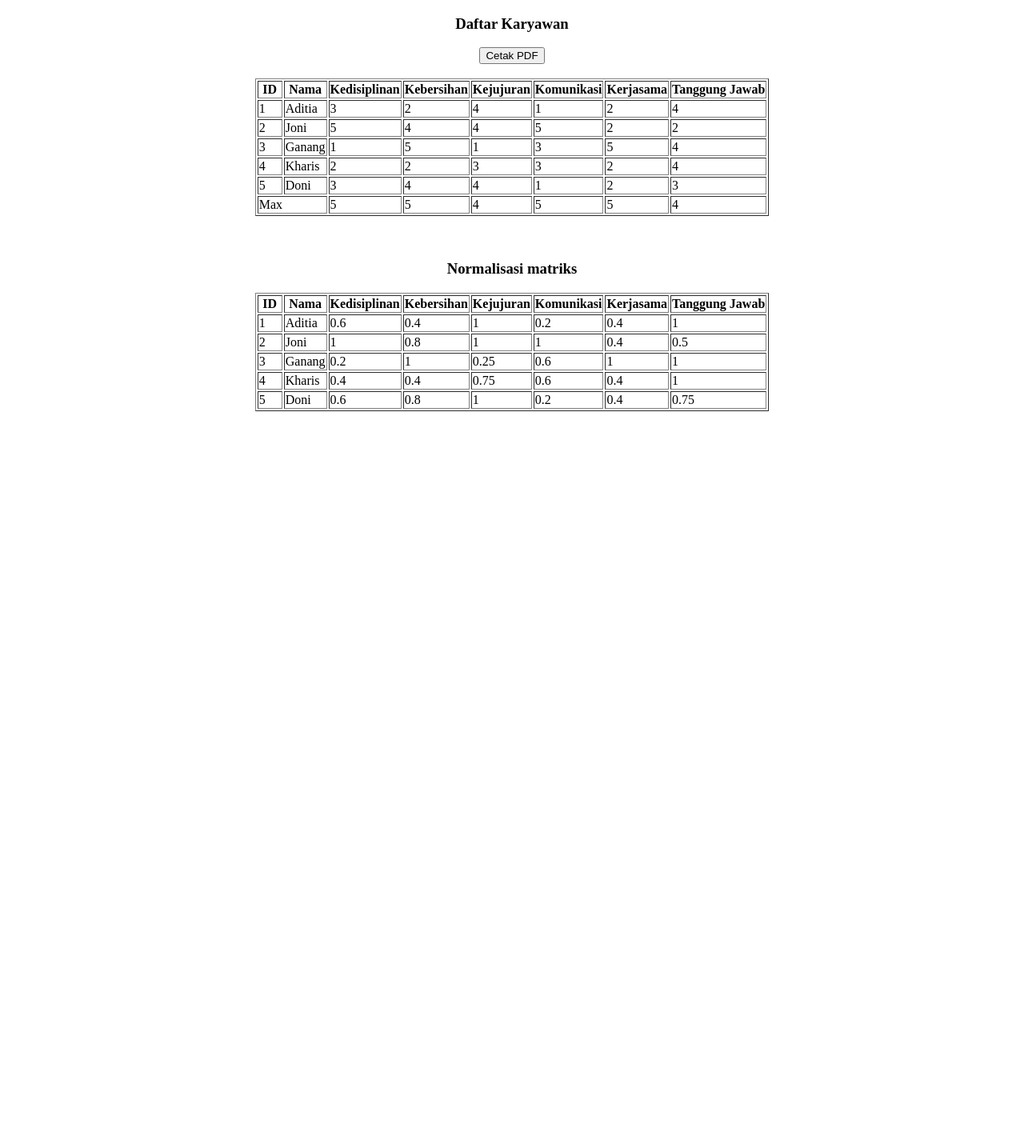
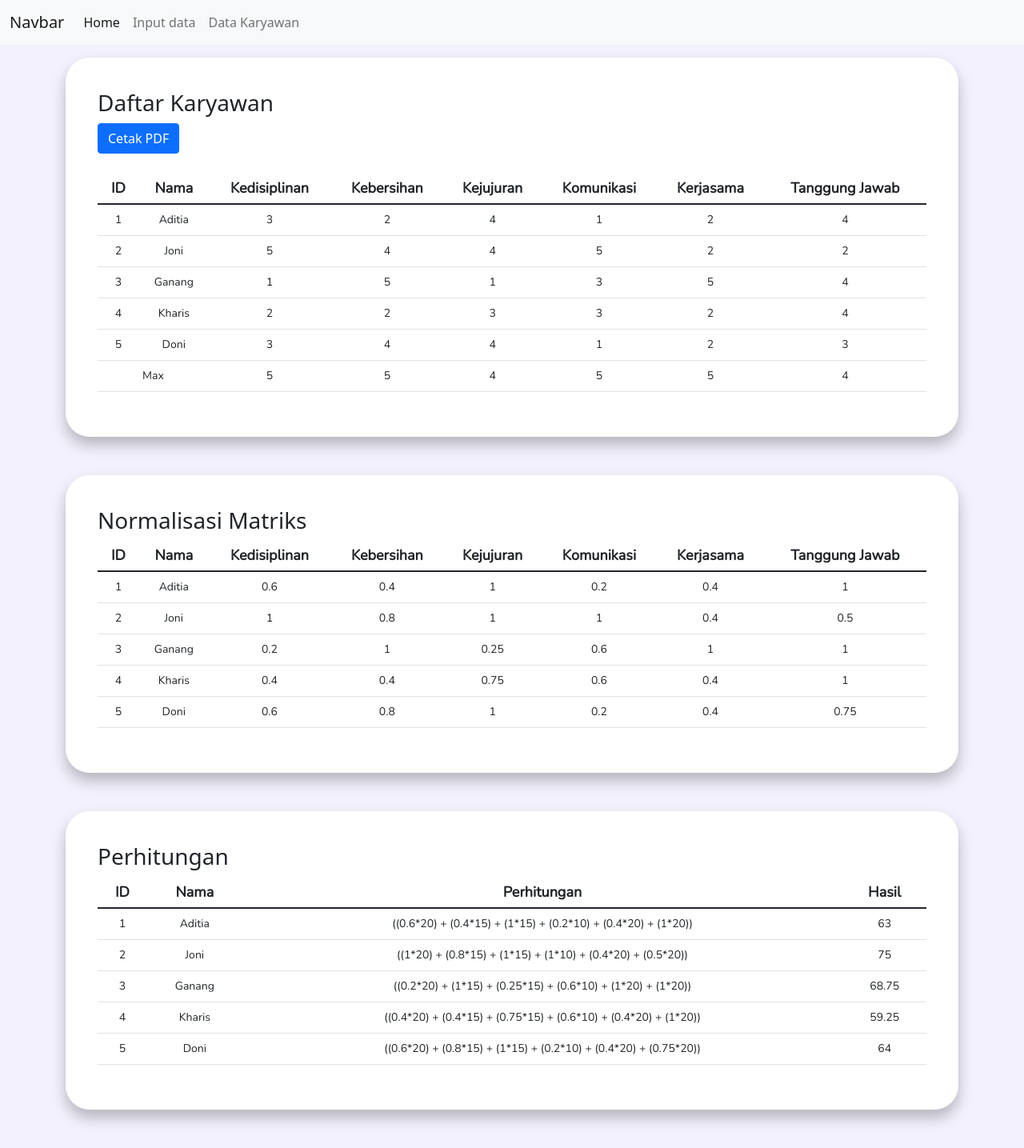
Before and after one commit to Egighaniyyu/pemsis-project, a PHP site: page / in a window 1280 px wide. Shown: the whole page at 80% size. Before the commit the page ends 514 px from the top, so only its background shows below. Run offline with PHP 8.4, Linux system fonts and the light colour scheme; data comes from the database, SQL or seed files in the repository.

Commit message:
insert css

```diff
--- /dev/null
+++ b/css/style.css
@@ -0,0 +1,25 @@
+body {
+  background-color: #f3f1fd;
+}
+
+.tabel-data {
+  background-color: white;
+  padding: 40px;
+  border-radius: 30px;
+  box-shadow: 0px 10px 18px rgba(0, 0, 0, 0.25);
+}
+
+th {
+  font-family: Nunito;
+  font-style: normal;
+  font-weight: bold;
+  font-size: 18px;
+  line-height: 22px;
+}
+
+td {
+  font-family: Nunito;
+  font-style: normal;
+  font-size: 14px;
+  line-height: 22px;
+}
--- a/index.php
+++ b/index.php
@@ -1,20 +1,56 @@
-<!DOCTYPE html>
+<!doctype html>
 <html lang="en">
+
 <head>
-    <meta charset="UTF-8">
-    <meta http-equiv="X-UA-Compatible" content="IE=edge">
-    <meta name="viewport" content="width=device-width, initial-scale=1.0">
-    <title>Document</title>
+  <!-- Required meta tags -->
+  <meta charset="utf-8">
+  <meta name="viewport" content="width=device-width, initial-scale=1">
+
+  <!-- Bootstrap CSS -->
+  <link href="https://cdn.jsdelivr.net/npm/bootstrap@5.1.3/dist/css/bootstrap.min.css" rel="stylesheet" integrity="sha384-1BmE4kWBq78iYhFldvKuhfTAU6auU8tT94WrHftjDbrCEXSU1oBoqyl2QvZ6jIW3" crossorigin="anonymous">
+
+  <link rel="stylesheet" href="css/style.css">
+
+  <style>
+    @import url('https://fonts.googleapis.com/css2?family=Nunito:ital,wght@0,400;1,500&family=Poppins:wght@400;500;600;700&display=swap');
+  </style>
+  <title>Hello, world!</title>
 </head>
+
 <body>
-<div class="isi">
-		<center>
+  <nav class="navbar navbar-expand-lg navbar-light bg-light">
+    <div class="container-fluid">
+      <a class="navbar-brand" href="#">Navbar</a>
+      <button class="navbar-toggler" type="button" data-bs-toggle="collapse" data-bs-target="#navbarNav" aria-controls="navbarNav" aria-expanded="false" aria-label="Toggle navigation">
+        <span class="navbar-toggler-icon"></span>
+      </button>
+      <div class="collapse navbar-collapse" id="navbarNav">
+        <ul class="navbar-nav">
+          <li class="nav-item">
+            <a class="nav-link active" aria-current="page" href="#">Home</a>
+          </li>
+          <li class="nav-item">
+            <a class="nav-link" href="#">Input data</a>
+          </li>
+          <li class="nav-item">
+            <a class="nav-link" href="#">Data Karyawan</a>
+          </li>
+        </ul>
+      </div>
+    </div>
+  </nav>
+
+  <div class="container">
+    <section id="data-karyawan">
+      <div class="mt-3 container tabel-data">
         <h3>Daftar Karyawan</h3>
         <form action="cetak_anggota.php">
-				<button type="submit">Cetak PDF</button>
+          <button type="submit" class="btn btn-primary">Cetak PDF</button>
         </form>
         <br>
-			<table border="1">
+        <div class="table-responsive text-center">
+          <table class="table table-hover">
+            <thead>
               <tr>
                 <th width="5%">ID</th>
                 <th>Nama</th>
@@ -25,6 +61,8 @@
                 <th>Kerjasama</th>
                 <th>Tanggung Jawab</th>
               </tr>
+            </thead>
+
             <!-- Awal Record -->
             <?php
             include 'connection.php';
@@ -77,10 +115,17 @@
             ?>
             <!-- Akhir Record -->
           </table>
+        </div>
 
-            <br><br>
-            <h3>Normalisasi matriks</h3>
-            <table border="1">
+      </div>
+    </section>
+
+    <section id="normalisasi-matriks">
+      <div class="mt-5 container tabel-data">
+        <h3>Normalisasi Matriks</h3>
+        <div class="table-responsive text-center">
+          <table class="table table-hover">
+            <thead>
               <tr>
                 <th width="5%">ID</th>
                 <th>Nama</th>
@@ -91,6 +136,8 @@
                 <th>Kerjasama</th>
                 <th>Tanggung Jawab</th>
               </tr>
+            </thead>
+
             <!-- Awal Record -->
             <?php
             include 'connection.php';
@@ -115,12 +162,12 @@
             $sql = "SELECT * FROM tb_karyawan ORDER BY id ASC";
             $result = mysqli_query($koneksi, $sql);
             while ($data = mysqli_fetch_assoc($result)) {
-                    $mat_disiplin = $data['kedisiplinan']/$max_disiplin['max'];
-                    $mat_kebersihan = $data['kebersihan']/$max_kebersihan['max'];
-                    $mat_kejujuran = $data['kejujuran']/$max_kejujuran['max'];
-                    $mat_komunikasi = $data['komunikasi']/$max_komunikasi['max'];
-                    $mat_kerjasama = $data['kerjasama']/$max_kerjasama['max'];
-                    $mat_tg_jawab = $data['tg_jawab']/$max_tg_jawab['max'];
+              $mat_disiplin = $data['kedisiplinan'] / $max_disiplin['max'];
+              $mat_kebersihan = $data['kebersihan'] / $max_kebersihan['max'];
+              $mat_kejujuran = $data['kejujuran'] / $max_kejujuran['max'];
+              $mat_komunikasi = $data['komunikasi'] / $max_komunikasi['max'];
+              $mat_kerjasama = $data['kerjasama'] / $max_kerjasama['max'];
+              $mat_tg_jawab = $data['tg_jawab'] / $max_tg_jawab['max'];
               echo "
 				    <tr>
 						<td> $data[id] </td>
@@ -137,9 +184,88 @@
             ?>
             <!-- Akhir Record -->
           </table>
-
-		</center>
         </div>
 
+      </div>
+    </section>
+
+    <section id="table-perhitungan">
+      <div class="mt-5 mb-5 container tabel-data">
+        <h3>Perhitungan</h3>
+        <div class="table-responsive text-center">
+          <table class="table table-hover">
+            <thead>
+              <tr>
+                <th>ID</th>
+                <th>Nama</th>
+                <th>Perhitungan</th>
+                <th>Hasil</th>
+              </tr>
+            </thead>
+
+            <!-- Awal Record -->
+            <?php
+            include 'connection.php';
+            $obj_disiplin = mysqli_query($koneksi, "SELECT max(kedisiplinan) as 'max' FROM tb_karyawan");
+            $max_disiplin = mysqli_fetch_assoc($obj_disiplin);
+
+            $obj_kebersihan = mysqli_query($koneksi, "SELECT max(kebersihan) as 'max' FROM tb_karyawan");
+            $max_kebersihan = mysqli_fetch_assoc($obj_kebersihan);
+
+            $obj_kejujuran = mysqli_query($koneksi, "SELECT max(kejujuran) as 'max' FROM tb_karyawan");
+            $max_kejujuran = mysqli_fetch_assoc($obj_kejujuran);
+
+            $obj_komunikasi = mysqli_query($koneksi, "SELECT max(komunikasi) as 'max' FROM tb_karyawan");
+            $max_komunikasi = mysqli_fetch_assoc($obj_komunikasi);
+
+            $obj_kerjasama = mysqli_query($koneksi, "SELECT max(kerjasama) as 'max' FROM tb_karyawan");
+            $max_kerjasama = mysqli_fetch_assoc($obj_kerjasama);
+
+            $obj_tg_jawab = mysqli_query($koneksi, "SELECT max(tg_jawab) as 'max' FROM tb_karyawan");
+            $max_tg_jawab = mysqli_fetch_assoc($obj_tg_jawab);
+
+            $sql = "SELECT * FROM tb_karyawan ORDER BY id ASC";
+            $result = mysqli_query($koneksi, $sql);
+            while ($data = mysqli_fetch_assoc($result)) {
+              $mat_disiplin = $data['kedisiplinan'] / $max_disiplin['max'];
+              $mat_kebersihan = $data['kebersihan'] / $max_kebersihan['max'];
+              $mat_kejujuran = $data['kejujuran'] / $max_kejujuran['max'];
+              $mat_komunikasi = $data['komunikasi'] / $max_komunikasi['max'];
+              $mat_kerjasama = $data['kerjasama'] / $max_kerjasama['max'];
+              $mat_tg_jawab = $data['tg_jawab'] / $max_tg_jawab['max'];
+
+              $v = (($mat_disiplin * 20) + ($mat_kebersihan * 15) + ($mat_kejujuran * 15) + ($mat_komunikasi * 10) + ($mat_kerjasama * 20) + ($mat_tg_jawab * 20));
+              echo "
+				    <tr>
+						<td> $data[id] </td>
+						<td> $data[nama] </td>
+            <td> (($mat_disiplin*20) + ($mat_kebersihan*15) + ($mat_kejujuran*15) + ($mat_komunikasi*10) + ($mat_kerjasama*20) + ($mat_tg_jawab*20))</td>
+            <td>$v</td>
+					</tr>
+					";
+            }
+            ?>
+            <!-- Akhir Record -->
+          </table>
+        </div>
+
+      </div>
+    </section>
+  </div>
+
+  </div>
+
+
+  <!-- Optional JavaScript; choose one of the two! -->
+
+  <!-- Option 1: Bootstrap Bundle with Popper -->
+  <script src="https://cdn.jsdelivr.net/npm/bootstrap@5.1.3/dist/js/bootstrap.bundle.min.js" integrity="sha384-ka7Sk0Gln4gmtz2MlQnikT1wXgYsOg+OMhuP+IlRH9sENBO0LRn5q+8nbTov4+1p" crossorigin="anonymous"></script>
+
+  <!-- Option 2: Separate Popper and Bootstrap JS -->
+  <!--
+    <script src="https://cdn.jsdelivr.net/npm/@popperjs/core@2.10.2/dist/umd/popper.min.js" integrity="sha384-7+zCNj/IqJ95wo16oMtfsKbZ9ccEh31eOz1HGyDuCQ6wgnyJNSYdrPa03rtR1zdB" crossorigin="anonymous"></script>
+    <script src="https://cdn.jsdelivr.net/npm/bootstrap@5.1.3/dist/js/bootstrap.min.js" integrity="sha384-QJHtvGhmr9XOIpI6YVutG+2QOK9T+ZnN4kzFN1RtK3zEFEIsxhlmWl5/YESvpZ13" crossorigin="anonymous"></script>
+    -->
 </body>
+
 </html>
```
Lines whose indentation alone changed are shown as unchanged.
